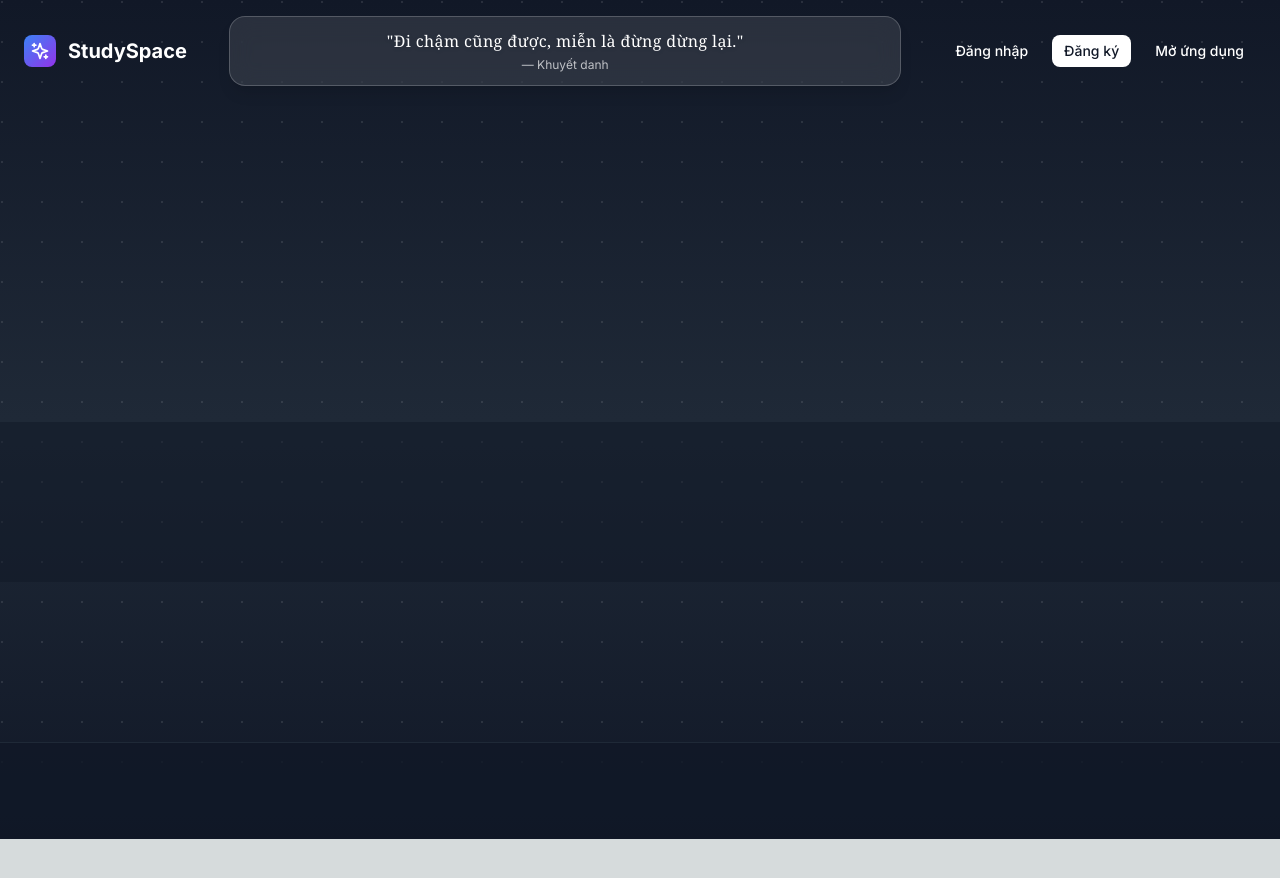
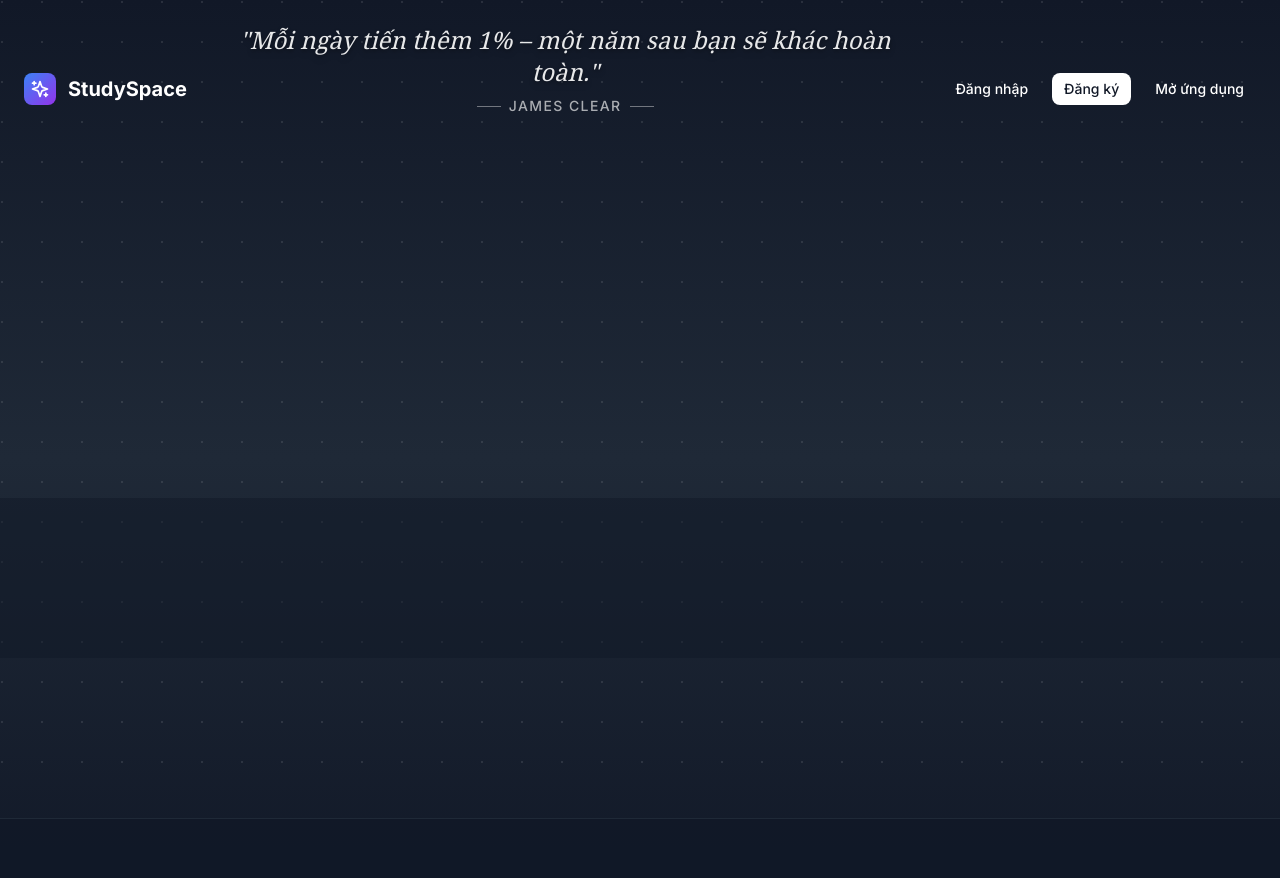
Before and after one commit to duongnguyen291/StudySpace, a Next.js app in the folder frontend/: page / in a window 1280 px wide. Shown: the top 878 px of the page. Before the commit the page ends 839 px from the top, so only its background shows below. Built offline with nearby package versions, Linux system fonts and the light colour scheme; no server answers.

Commit message:
feature/quotes: update quotes

```diff
--- a/frontend/src/features/quote/components/QuoteBanner.tsx
+++ b/frontend/src/features/quote/components/QuoteBanner.tsx
@@ -4,17 +4,29 @@ import React, { useEffect, useState } from 'react'
 import { getDailyQuote, addQuote } from '../services/quoteService'
 import type { Quote } from '../types/quote.types'
 import { useAuth } from '@/shared/hooks/useAuth'
+import { RefreshCw, Plus, X } from 'lucide-react'
 
 export function QuoteBanner() {
   const { user } = useAuth()
   const [quote, setQuote] = useState<Quote | null>(null)
+
+  // State UI
   const [openForm, setOpenForm] = useState(false)
+  const [isHovered, setIsHovered] = useState(false)
+
+  // State Form
   const [text, setText] = useState('')
   const [author, setAuthor] = useState('')
   const [submitting, setSubmitting] = useState(false)
 
+  // Hàm lấy quote (có thể gọi lại để refresh)
+  const refreshQuote = () => {
+    // Vì hàm getDailyQuote hiện tại random mỗi lần gọi, ta chỉ cần gọi lại nó
+    setQuote(getDailyQuote())
+  }
+
   useEffect(() => {
-    setQuote(getDailyQuote())
+    refreshQuote()
   }, [])
 
   const handleAdd = (e: React.FormEvent) => {
@@ -23,7 +35,7 @@ export function QuoteBanner() {
     setSubmitting(true)
     try {
       addQuote({ text, author })
-      setQuote(getDailyQuote())
+      refreshQuote() // Refresh để có cơ hội hiện câu vừa thêm
       setText('')
       setAuthor('')
       setOpenForm(false)
@@ -33,91 +45,114 @@ export function QuoteBanner() {
   }
 
   return (
-    <div className="relative w-full max-w-2xl">
     <div
-        className="
-          relative rounded-2xl
-          bg-white/10 backdrop-blur-md border border-white/20 shadow-lg
-          px-6 py-3 text-center
-        "
+      className="relative w-full max-w-3xl mx-auto flex flex-col items-center justify-center py-2"
+      onMouseEnter={() => setIsHovered(true)}
+      onMouseLeave={() => setIsHovered(false)}
     >
       {quote ? (
-          <div>
+        <div className="text-center transition-all duration-300">
           <p
             className="
-                mb-1 text-sm md:text-base leading-snug tracking-wide
-                text-white drop-shadow
+              text-lg md:text-xl lg:text-2xl font-light italic leading-relaxed
+              text-white/90 drop-shadow-md selection:bg-white/30
             "
-              style={{ fontFamily: "'Noto Serif', serif" }}
+            style={{
+              fontFamily: "'Merriweather', 'Noto Serif', serif",
+              textShadow: "0 2px 4px rgba(0,0,0,0.3)"
+            }}
           >
             "{quote.text}"
           </p>
-            {quote.author && (
-              <p className="text-xs text-white/70">— {quote.author}</p>
-            )}
+
+          {/* Tác giả nhỏ gọn bên dưới */}
+          <div className="mt-2 flex items-center justify-center gap-2 opacity-80">
+             <span className="h-[1px] w-6 bg-white/50 inline-block"></span>
+             <span className="text-xs md:text-sm font-medium tracking-widest text-white/80 uppercase">
+               {quote.author || 'Khuyết danh'}
+             </span>
+             <span className="h-[1px] w-6 bg-white/50 inline-block"></span>
+          </div>
         </div>
       ) : (
-          <span className="text-xs text-white/70">Đang tải...</span>
+        <span className="text-sm text-white/50 animate-pulse">Loading inspiration...</span>
       )}
+
+      {/* Các nút điều khiển - Chỉ hiện khi Hover */}
+      <div
+        className={`
+          mt-3 flex gap-3 transition-opacity duration-300
+          ${isHovered || openForm ? 'opacity-100' : 'opacity-0'}
+        `}
+      >
+        <button
+          onClick={refreshQuote}
+          className="p-1.5 rounded-full text-white/40 hover:text-white hover:bg-white/10 transition-colors"
+          title="Đổi câu khác"
+        >
+          <RefreshCw size={14} />
+        </button>
 
         {user && (
           <button
-            type="button"
-            onClick={() => setOpenForm(o => !o)}
-            className="absolute right-2 top-2 rounded-md bg-white/15 px-2 py-1 text-xs text-white hover:bg-white/25 transition"
+            onClick={() => setOpenForm(true)}
+            className="p-1.5 rounded-full text-white/40 hover:text-white hover:bg-white/10 transition-colors"
+            title="Thêm quote mới"
           >
-            {openForm ? '✕' : '+'}
+            <Plus size={16} />
           </button>
         )}
+      </div>
 
+      {/* Form thêm Quote - Modal nhỏ nổi lên */}
       {openForm && (
+        <div className="absolute top-full mt-2 z-50 w-full max-w-md animate-in fade-in zoom-in duration-200">
           <form
             onSubmit={handleAdd}
             className="
-              absolute left-1/2 top-full z-50 mt-2 w-[340px] -translate-x-1/2
-              rounded-xl border border-white/25 bg-black/80 p-4 backdrop-blur
+              relative rounded-xl border border-white/10
+              bg-gray-900/90 backdrop-blur-xl p-5 shadow-2xl
             "
           >
-            <h4 className="mb-2 text-xs font-semibold tracking-wider text-white/80 uppercase">
-              Thêm Quote
+            <button
+              type="button"
+              onClick={() => setOpenForm(false)}
+              className="absolute top-3 right-3 text-white/30 hover:text-white transition"
+            >
+              <X size={16} />
+            </button>
+
+            <h4 className="mb-4 text-xs font-bold tracking-widest text-white/60 uppercase text-center">
+              Thêm nguồn cảm hứng
             </h4>
-            <div className="mb-2">
+
+            <div className="space-y-3">
               <textarea
                 value={text}
                 onChange={e => setText(e.target.value)}
-                placeholder="Nội dung truyền cảm hứng..."
-                className="w-full rounded-md bg-white/10 p-2 text-xs text-white outline-none focus:ring focus:ring-blue-400/40"
-                rows={3}
+                placeholder="Nội dung câu nói..."
+                className="w-full rounded-lg bg-black/40 border border-white/10 p-3 text-sm text-white placeholder-white/30 outline-none focus:border-white/30 transition"
+                rows={2}
                 required
+                autoFocus
               />
-            </div>
-            <div className="mb-3">
               <input
                 value={author}
                 onChange={e => setAuthor(e.target.value)}
-                placeholder="Tác giả (tuỳ chọn)"
-                className="w-full rounded-md bg-white/10 p-2 text-xs text-white outline-none focus:ring focus:ring-blue-400/40"
+                placeholder="Tác giả"
+                className="w-full rounded-lg bg-black/40 border border-white/10 p-3 text-sm text-white placeholder-white/30 outline-none focus:border-white/30 transition"
               />
-            </div>
-            <div className="flex justify-end gap-2">
-              <button
-                type="button"
-                onClick={() => setOpenForm(false)}
-                className="rounded bg-white/10 px-3 py-1 text-xs text-white hover:bg-white/20"
-              >
-                Huỷ
-              </button>
               <button
                 type="submit"
                 disabled={submitting}
-                className="rounded bg-blue-500 px-4 py-1 text-xs font-medium text-white hover:bg-blue-600 disabled:opacity-50"
+                className="w-full rounded-lg bg-white/10 hover:bg-white/20 text-white font-medium py-2 text-xs transition-colors"
               >
-                {submitting ? 'Đang lưu...' : 'Lưu'}
+                {submitting ? 'Đang lưu...' : 'Lưu Quote'}
               </button>
             </div>
           </form>
+        </div>
       )}
-      </div>
     </div>
   )
 }
```
Lines whose indentation alone changed are shown as unchanged.
